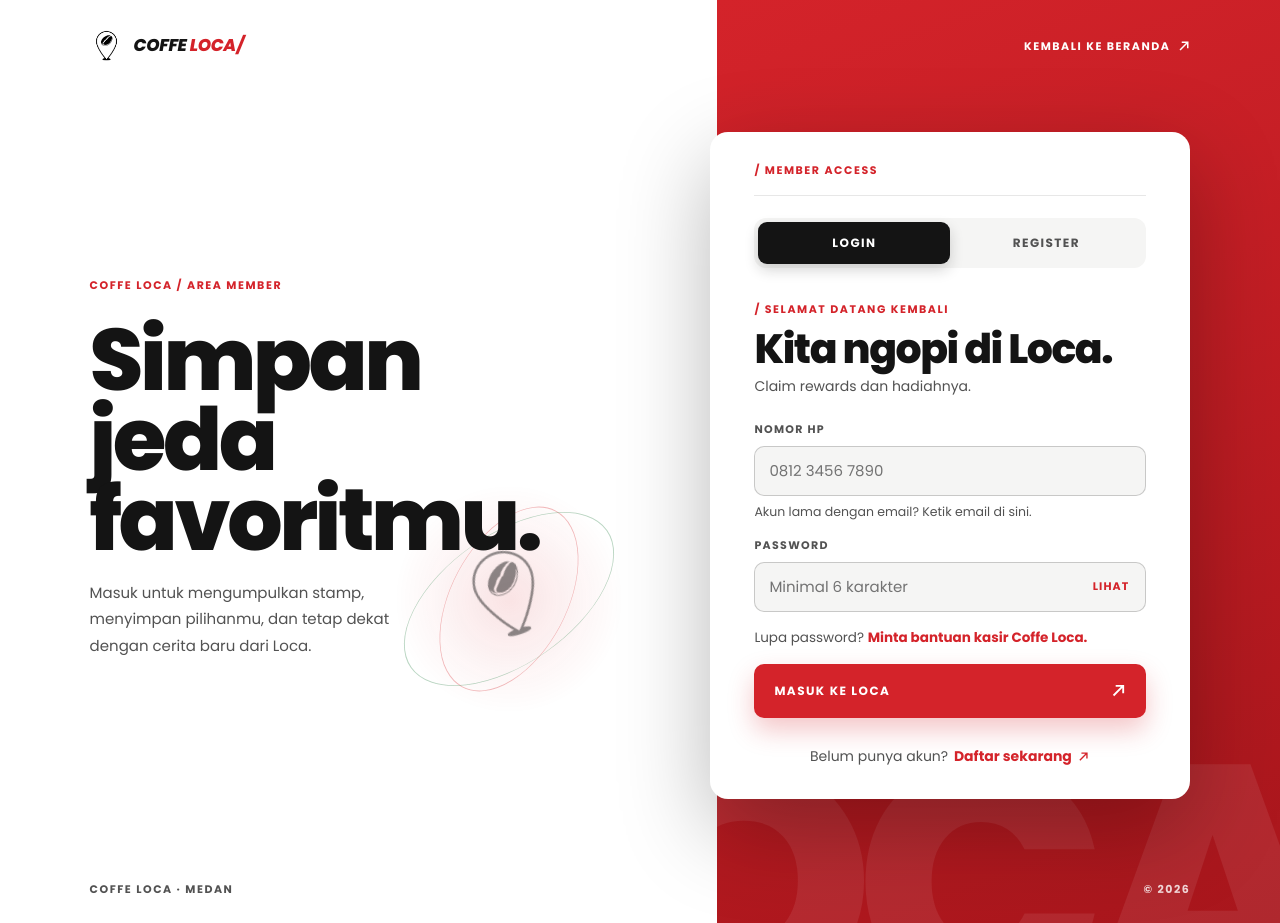
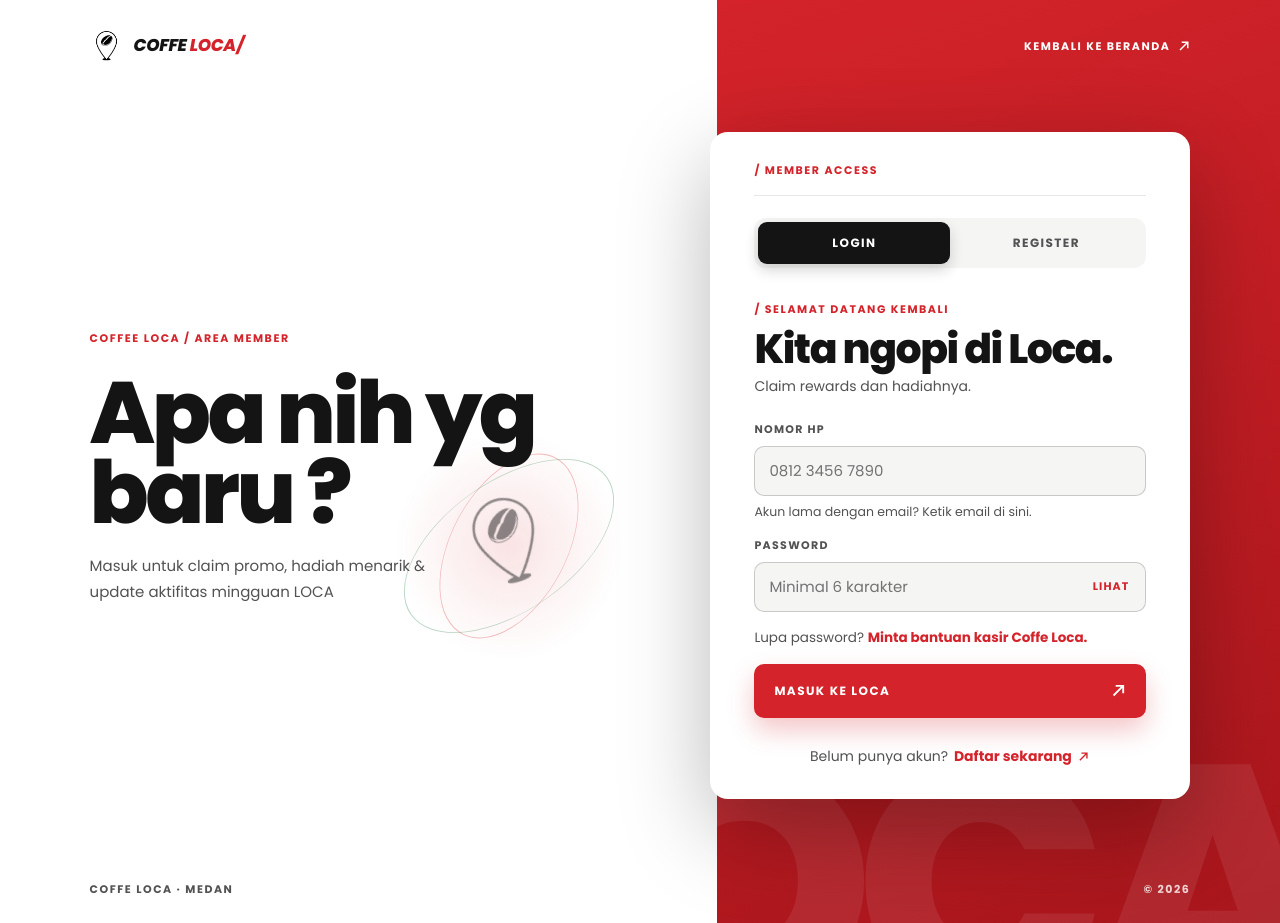
Before and after one commit to ClairePopol/coffe-loca, a Next.js app: page /login in a window 1280 px wide. Built offline with nearby package versions, Linux system fonts and the light colour scheme; no server answers.

Commit message:
Update login intro copy

```diff
--- a/app/login/page.tsx
+++ b/app/login/page.tsx
@@ -113,9 +113,9 @@ export default function LoginPage() {
 
       <section className="auth-layout" aria-labelledby="auth-title">
         <div className="auth-intro page-heading">
-          <span className="eyebrow"><i /> COFFE LOCA / AREA MEMBER</span>
-          <h1 id="auth-title">Simpan jeda<br /><em>favoritmu.</em></h1>
-          <p>Masuk untuk mengumpulkan stamp, menyimpan pilihanmu, dan tetap dekat dengan cerita baru dari Loca.</p>
+          <span className="eyebrow"><i /> COFFEE LOCA / AREA MEMBER</span>
+          <h1 id="auth-title"><em>Apa nih yg baru ?</em></h1>
+          <p>Masuk untuk claim promo, hadiah menarik & update aktifitas mingguan LOCA</p>
           <div className="auth-art" aria-hidden="true">
             <div className="auth-art-ring auth-art-ring-one" />
             <div className="auth-art-ring auth-art-ring-two" />
```
Also changed, not shown: 1 other file (tests, documents, lock files or other folders).
